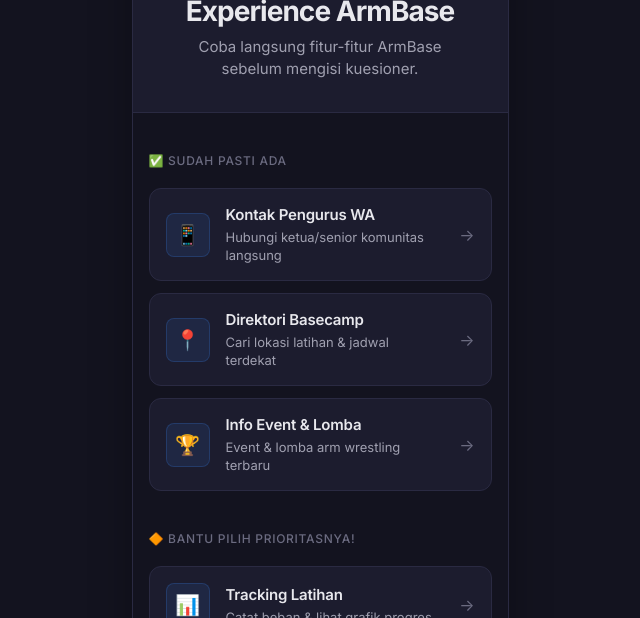
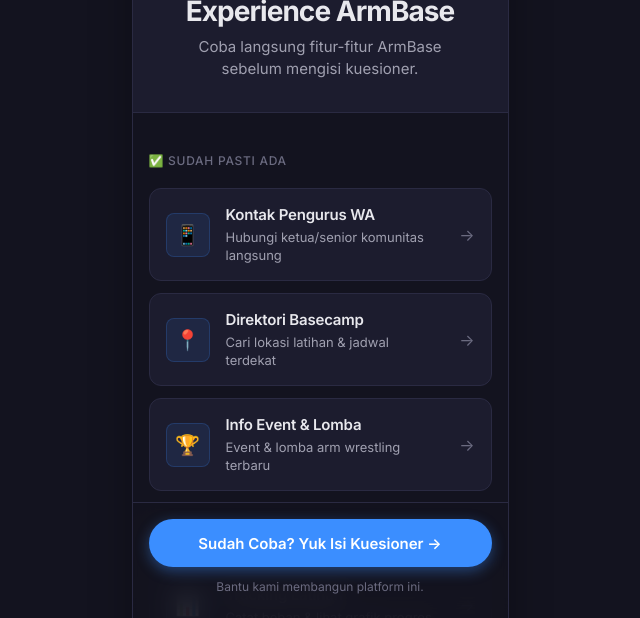
Before and after one commit to karangsawo123/mockup_fitur, a plain HTML site: page index.html in a window 1280 px wide. Shown: the part 182-800 px from the top of the page, without its empty margins (320-960 px from the left). Drawn offline with Linux system fonts and the light colour scheme.

Commit message:
feat: make CTA button sticky at bottom

```diff
--- a/index.html
+++ b/index.html
@@ -129,8 +129,15 @@
     }
 
     .cta-container {
-      padding: 0 var(--sp-md);
-      margin-top: 16px;
+      position: sticky;
+      bottom: 0;
+      padding: 16px var(--sp-md) 24px;
+      margin-top: 24px;
+      background: rgba(19, 19, 31, 0.9);
+      backdrop-filter: blur(12px);
+      -webkit-backdrop-filter: blur(12px);
+      border-top: 1px solid var(--hairline);
+      z-index: 100;
     }
 
     .cta-button {
```
